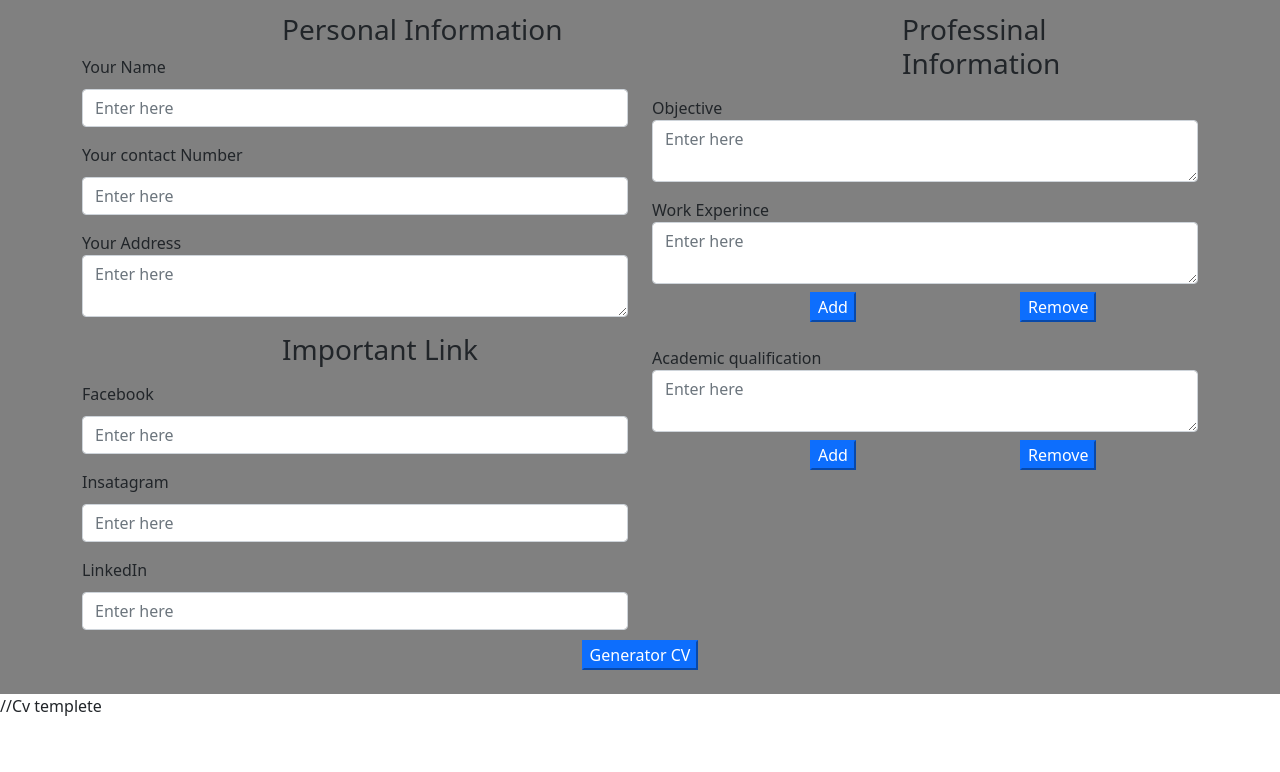
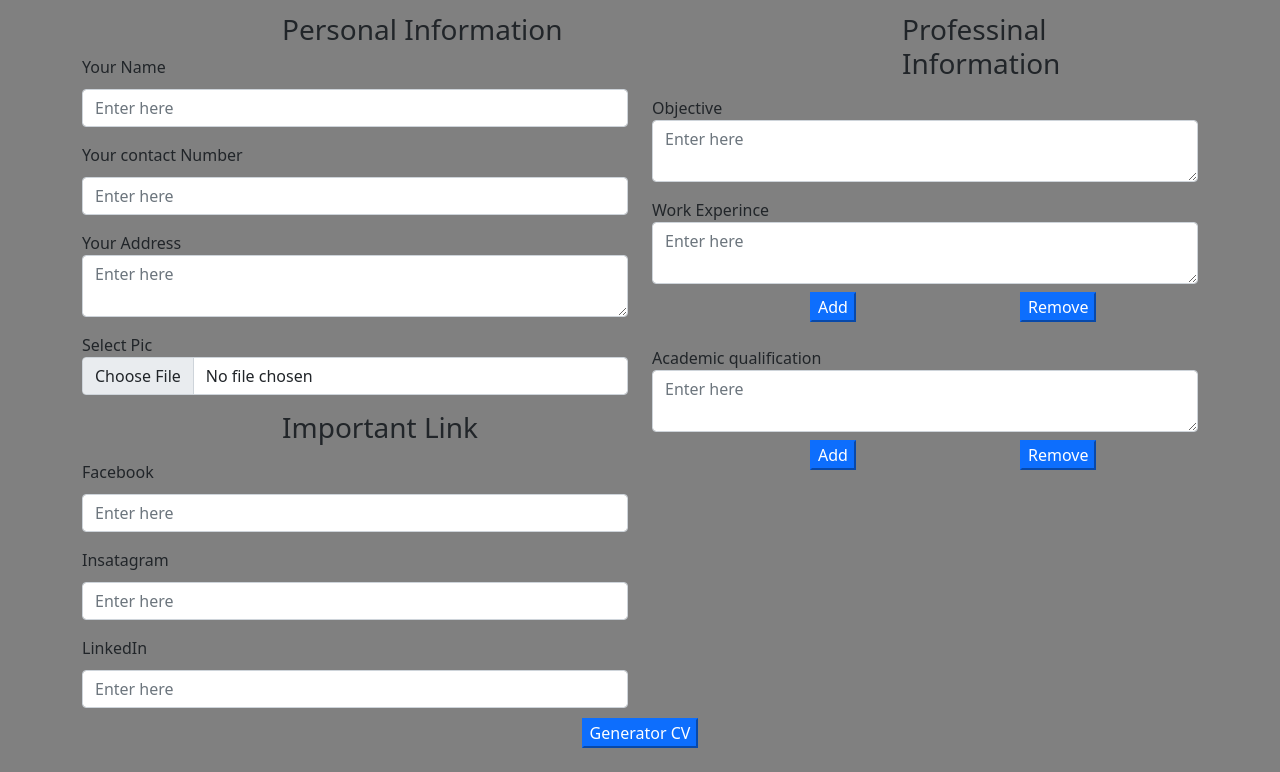
Before and after one commit to laxmantodkar/Resume-Builder-project, a plain HTML site: page index.html in a window 1280 px wide. Shown: the part 83-855 px from the top of the page. Before the commit the page ends 801 px from the top, so only its background shows below. Drawn offline with nearby package versions, Linux system fonts and the light colour scheme.

Commit message:
file uploaded

```diff
--- a/generatecv.js
+++ b/generatecv.js
@@ -51,6 +51,15 @@ function generatecv() {
          document.getElementById("aqT").appendChild(academic);
 }
 
+//for image Field
+
+let image=document.getElementById("imagefield").files[0];
+let reader=new FileReader();
+reader.readAsDataURL(image);
+reader.onloadend=function()
+{
+  document.getElementById("image").setAttribute("src" , reader.result);
+}
 
 
 // show the cv templete
--- a/index.html
+++ b/index.html
@@ -35,6 +35,12 @@
                     <textarea id="addressfield" class="form-control" placeholder="Enter here"
                         aria-describedby="helpId"></textarea>
                 </div>
+                <div class="form-group mt-3">
+                    <label for="">Select Pic</label>
+                    <input id="imagefield" type="file" class="form-control"
+                        aria-describedby="helpId"/>
+                </div>
+
                 <h3 class="mt-3" style="margin-left: 200px;">Important Link</h3>
                 <div class="form-group mt-3">
                     <label for="">Facebook</label>
@@ -99,7 +105,7 @@
     </div>
     </div>
 
-//Cv templete
+
 
     <div id="cvtemplete" class="container" style="padding-top: 20px;">
         <div class="row">
```
